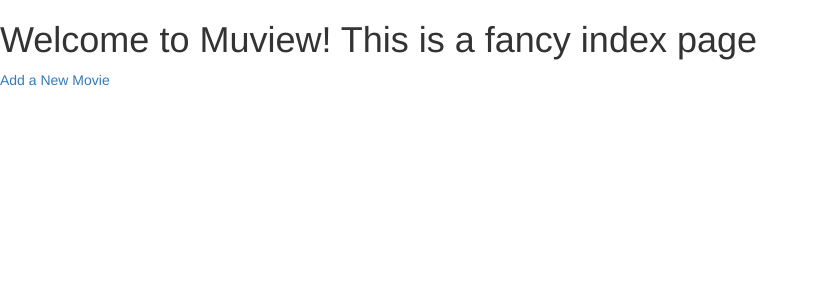
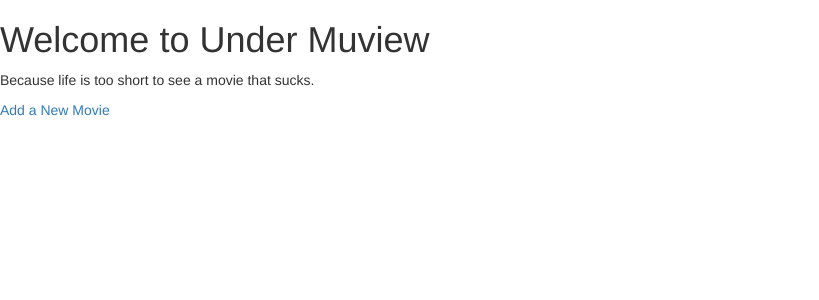
Before and after one commit to Apex-Code/under-muview, a Rails app: page /movies in a window 1280 px wide. Shown: the top 300 px of the page, without its empty margins (0-819 px from the left). Run offline with Rails 7, Linux system fonts and the light colour scheme; data that the repository does not hold is empty; style sheets or scripts are compiled from the project's sources; some libraries are stand-ins or nearby versions.

Commit message:
add links to index and set up initial display of movies

```diff
--- a/app/views/movies/index.html.erb
+++ b/app/views/movies/index.html.erb
@@ -1,3 +1,8 @@
-<h1>Welcome to Muview!  This is a fancy index page</h1>
+<h1>Welcome to Under Muview</h1>
+<p>Because life is too short to see a movie that sucks.</p>
+
+<% @movies.each do |movie| %>
+  <%= link_to movie.title, movie_path(movie) %> <br>
+<% end %>
 
 <%= link_to "Add a New Movie", new_movie_path %>
```
